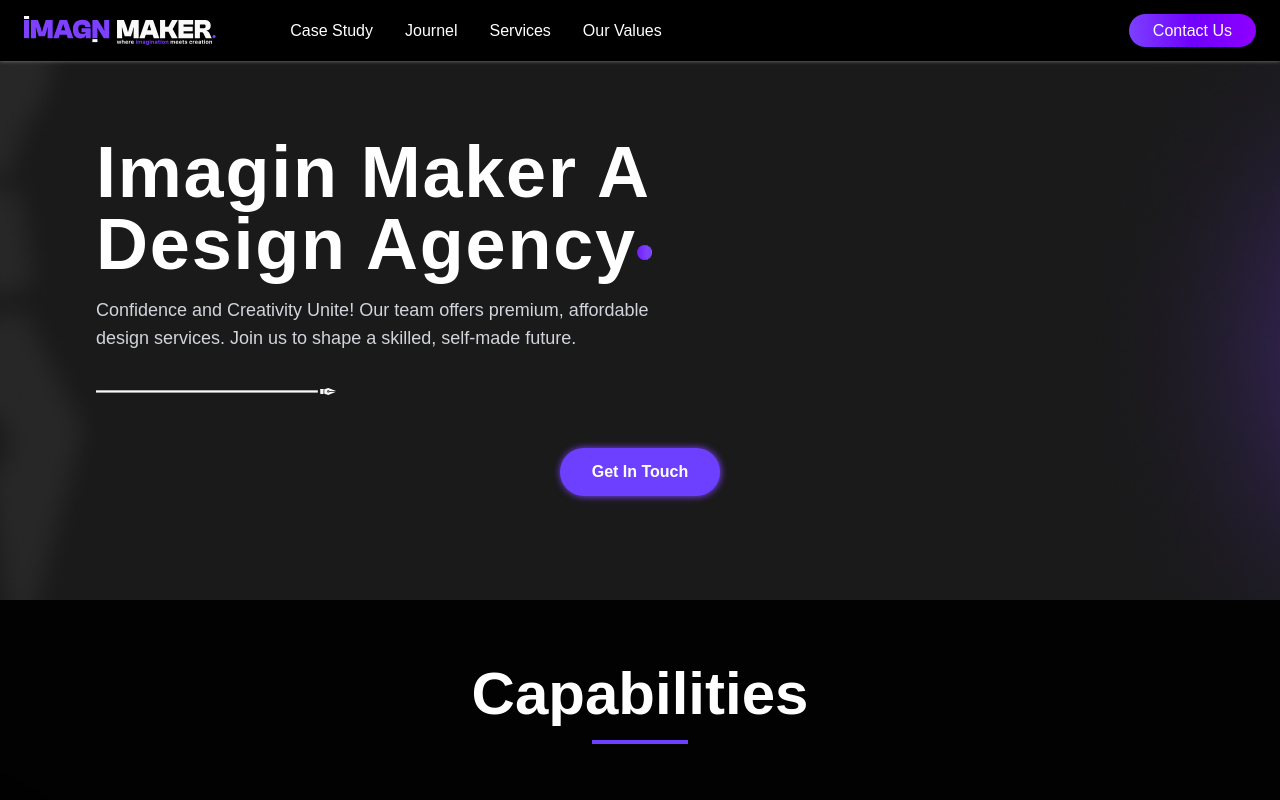
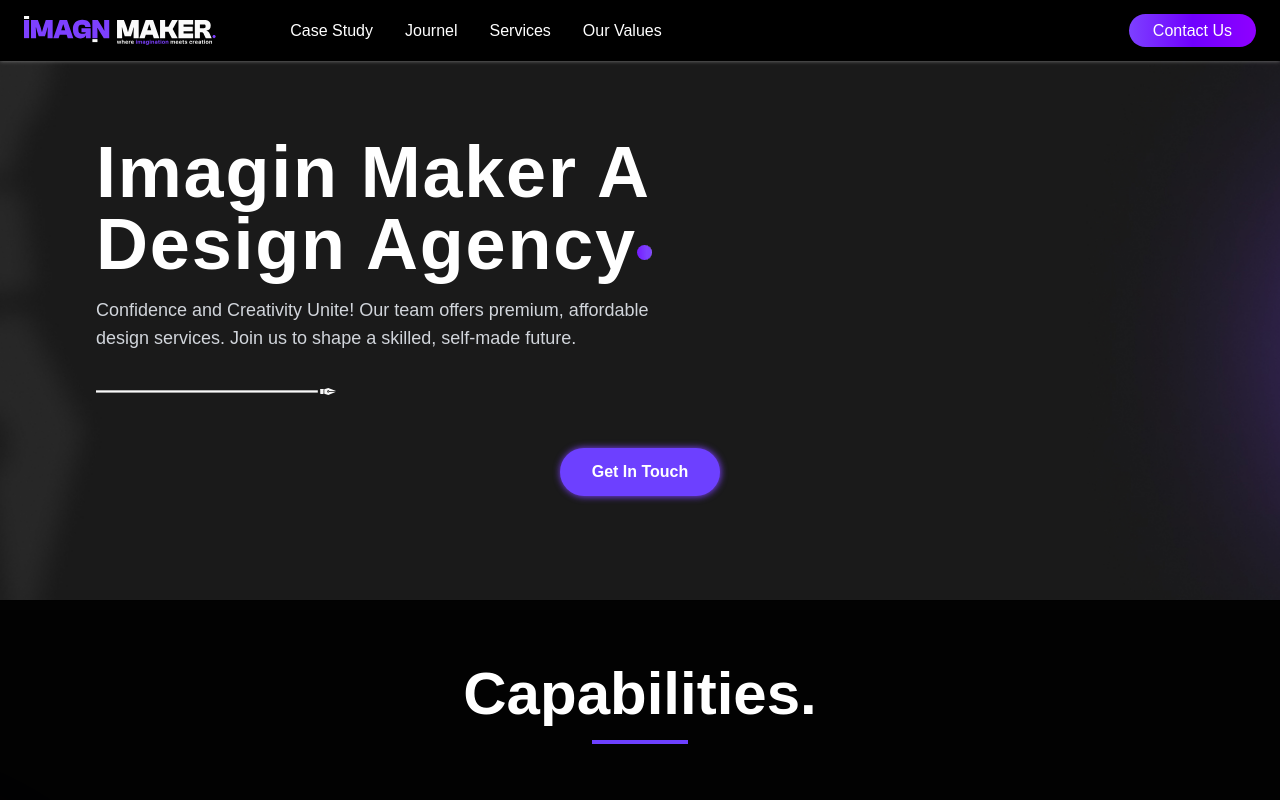
Before and after one commit to wasijatt/Imaginmaker.com, a Next.js app: page /our-values in a window 1280 px wide. Shown: the top 800 px of the page. Built offline with nearby package versions, Linux system fonts and the light colour scheme; a web font is replaced by a local one.

Commit message:
git issue

```diff
--- a/src/components/ourValues/CapabilitiesSection.js
+++ b/src/components/ourValues/CapabilitiesSection.js
@@ -21,7 +21,7 @@
         {/* Heading with underline */}
         <div className="mb-16 text-center">
           <h2 className="mb-4 text-4xl font-bold sm:text-5xl lg:text-6xl">
-            Capabilities
+            Capabilities.
           </h2>
           <div className="mx-auto h-1 w-24 bg-[#6D40FF]"></div>
         </div>
```
